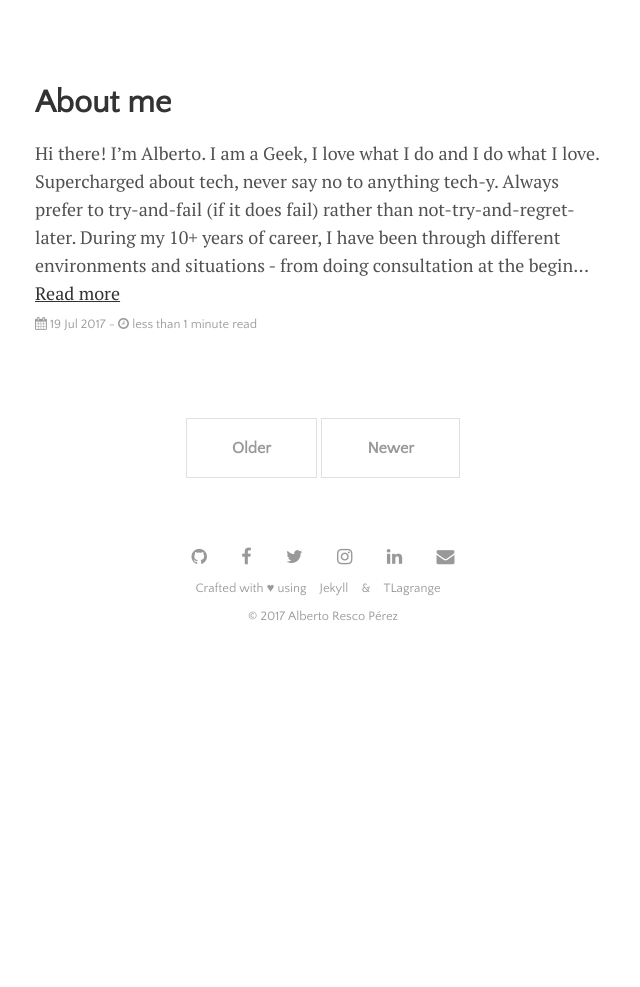
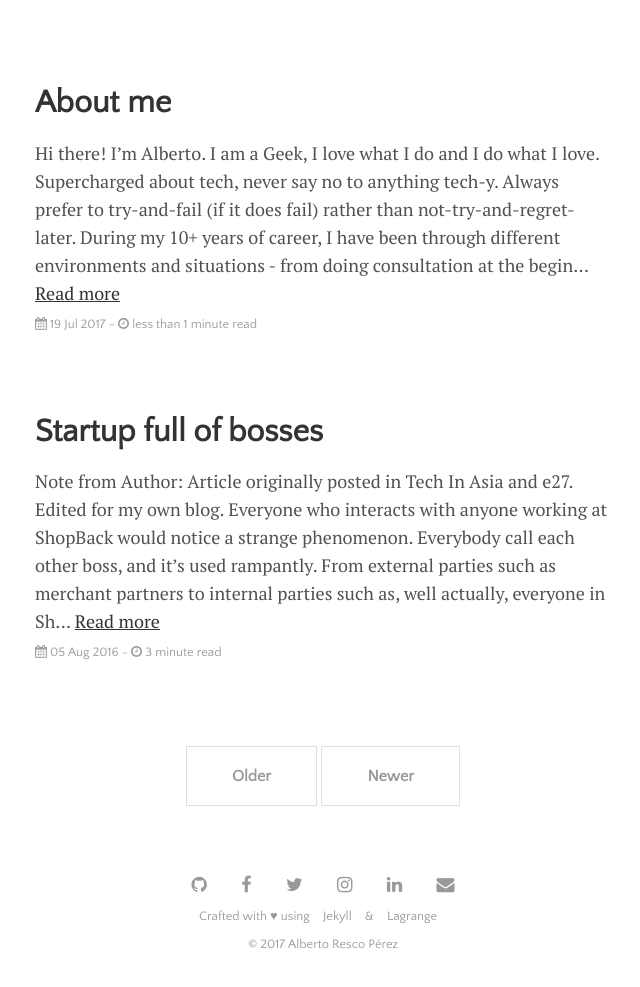
Before and after one commit to arescope/arescope.github.io, a Jekyll site: the page built from index.html, in a window 1280 px wide, cut to the strip 173-1163 px from the top of the page. Shown: the top 987 px of the strip, without its empty margins (317-957 px from the left). Built offline with Jekyll 4.4.1, drawn with Linux system fonts in a browser that asks for light colours; nearby versions of some CDN libraries; the list of posts is cut into pages by our own code; before the commit the page ends 900 px from its top, so only the background shows below that; some of the changed lines change nothing that is shown.

Commit message:
Added old post from last year

```diff
--- a/_includes/footer.html
+++ b/_includes/footer.html
@@ -3,7 +3,7 @@
     <a href="{{ item.link }}"><i class="fa fa-{{ item.icon }}" aria-hidden="true" target="_blank"></i></a>
   {% endfor %}
   <div class="post-date">
-	  <span>Crafted with ♥ using <a href="http://jekyllrb.com/">Jekyll</a> &amp; <a href="{{ site.data.settings.owner.github }}">T{{ site.data.settings.owner.name }}</a></span>
+	  <span>Crafted with ♥ using <a href="http://jekyllrb.com/">Jekyll</a> &amp; <a href="{{ site.data.settings.owner.github }}">{{ site.data.settings.owner.name }}</a></span>
 	  <br/>
 	  <span>© 2017 {{ site.data.settings.author.name }}</span>
   </div>
--- /dev/null
+++ b/_posts/2016-08-05-startup-full-of-bosses.md
@@ -0,0 +1,71 @@
+---
+layout: post
+title: "Startup full of bosses"
+author: "Alberto Resco Pérez"
+categories: startups, leadership
+tags: [life]
+<!-- image:
+  feature: cutting.jpg
+  teaser: cutting-teaser.jpg
+  credit:
+  creditlink: -->
+---
+
+<sub><sup>Note from Author: Article originally posted in Tech In Asia and e27. Edited for my own blog.</sup></sub>
+
+Everyone who interacts with anyone working at ShopBack would notice a strange phenomenon. Everybody call each other *boss*, and it's used rampantly. From external parties such as merchant partners to internal parties such as, well actually, everyone in ShopBack – including interns and founders (the so-called rightful *bosses*).
+
+Why? Because everybody is a boss in their respective roles and responsibilities.
+
+However, it took me quite a while to get used to this “name-calling.” For me, the term “boss” is a negative label, especially when it comes to teamwork. It suggests unnecessary distance and distinction from your team members.
+
+I prefer the term *leader*.
+
+That being said, if everyone calls everyone else *boss*, I guess it just becomes another way of saying “bro” or “mate”. Also, I can’t imagine anyone calling each other *leader* – it doesn’t have a nice ring to it.
+
+**Hiring horror**
+
+ShopBack was growing at super-speed. Maybe it’s not evident on the surface, but it’s a direct hit on the business, product and engineering fronts.
+
+There was a need of experienced engineers to build cool stuff with us for the shoppers. So for the one month, the team interviewed at least 100 people in search for the next top engineer. That’s an average of 3.33 candidates per day.
+
+As you can imagine, we’ve met all sorts of people from various backgrounds during interviews. And we’ve accumulated some WTF moments from those interviews –which sparked this article.
+
+When we get hit with such moments, here’s how we look like:
+
+Now you’re just waiting for the details, aren’t you? Here it goes.
+
+- Us: Can you share more about your current roles and responsibilities?
+
+- Candidate: I assign tasks to the developers.
+
+ What’s on our mind: Oh wow. That sounds like you didn’t need to do much.
+
+- Us: Care to elaborate further?
+
+- Candidate: I get the requirements from clients and convert them to technical tasks. Then, I’ll assign them to my people.
+
+What’s on our mind: Okay, now you own these people like you’re a shepherd and they’re your sheep.
+
+- Us: So … how big is the team?
+
+What’s on our mind: Please take the hint, please take the hint. T-E-A-M.
+
+- Candidate: I have five developers.
+
+What’s on our mind: Kthxbye.
+
+**Interview 101: “I” versus “We”**
+
+Did you see where we’re coming from? Yes, it’s the “I” versus “We” mentality. Why did you say “I have” or “I assign” when you should technically be working with your developers as a team? Shouldn’t it be “we are” or “we do”?
+
+
+While you’re here alone at an interview for yourself, you shouldn’t already be ditching your team when telling us about what you do now. This mindset scares us, as we’re not looking for bosses who boss around but leaders who lead by example, like this.
+
+
+
+Of course, being a lead probably means that you’ve more expertise to make certain decisions, but let’s get real. When you choose to use “I assign tasks” to sum up what you do as a technical lead, you’ve technically picked the wrong highlight for the role.
+
+For us, a technical lead should be someone who’s capable of mentoring the team and helping everyone (including himself/herself) level-up to create better products.
+
+To be the “go-to” person, to be the reference, to be the inspiration and motivation –these are the key ingredients in our engineers that allow them to cook up superb steaks.
```
